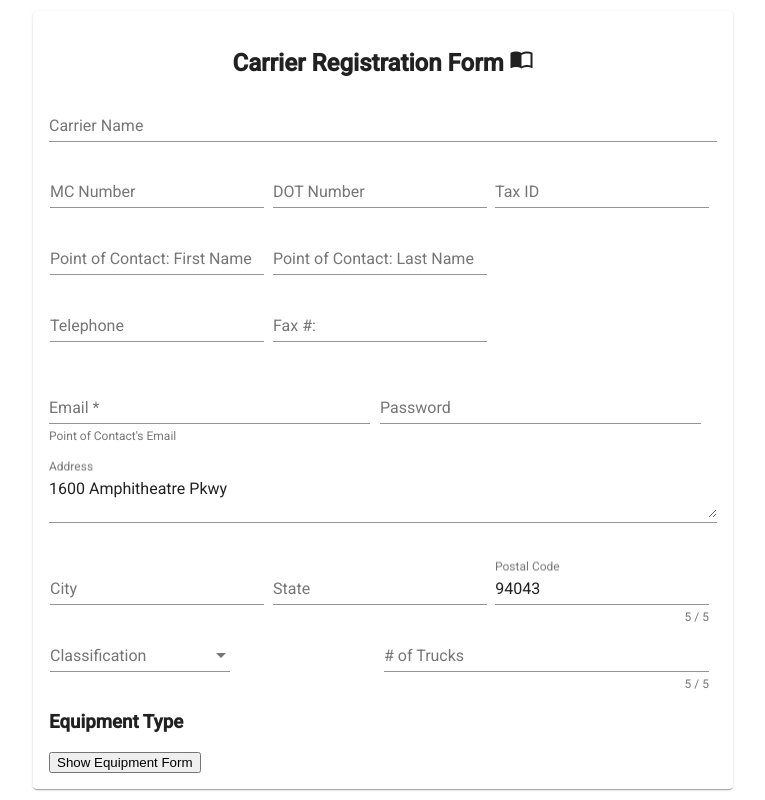
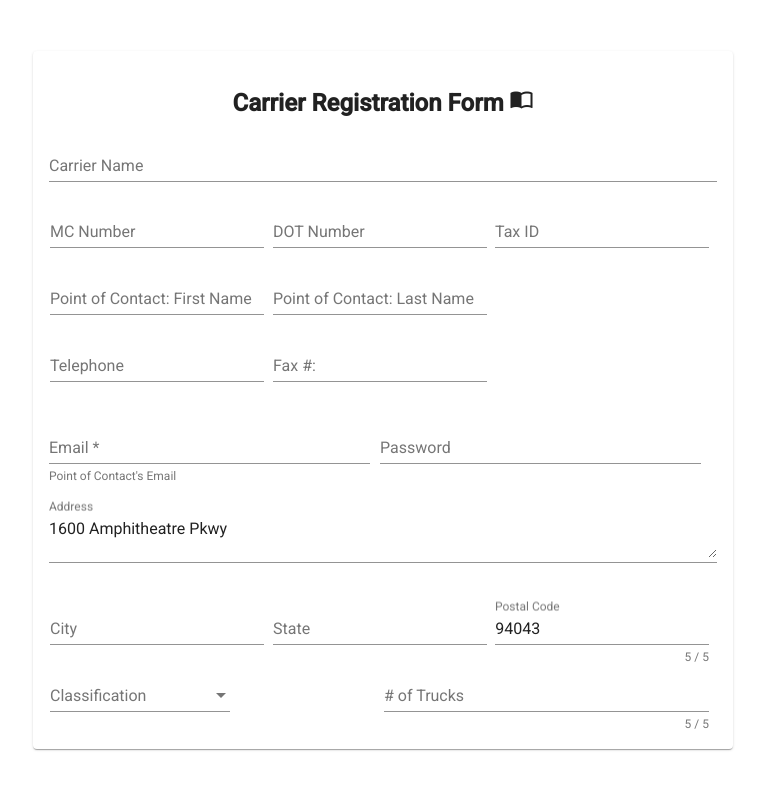
Before and after one commit to dandydanderson/TruckingClientConnection, an Angular app: page /register/carrier in a window 1280 px wide. Shown: the whole page, without its empty margins (257-1022 px from the left). Built offline with nearby package versions, Linux system fonts and the light colour scheme.

Commit message:
took off equipment type component from truck registration form

```diff
--- a/src/app/components/truck-registration/truck-registration.component.html
+++ b/src/app/components/truck-registration/truck-registration.component.html
@@ -109,7 +109,7 @@
               </mat-form-field></td>
             </tr>
         </table>
-        <app-truck-registration-equipment>  </app-truck-registration-equipment>
+
 
     </mat-card>
       </form>
```
